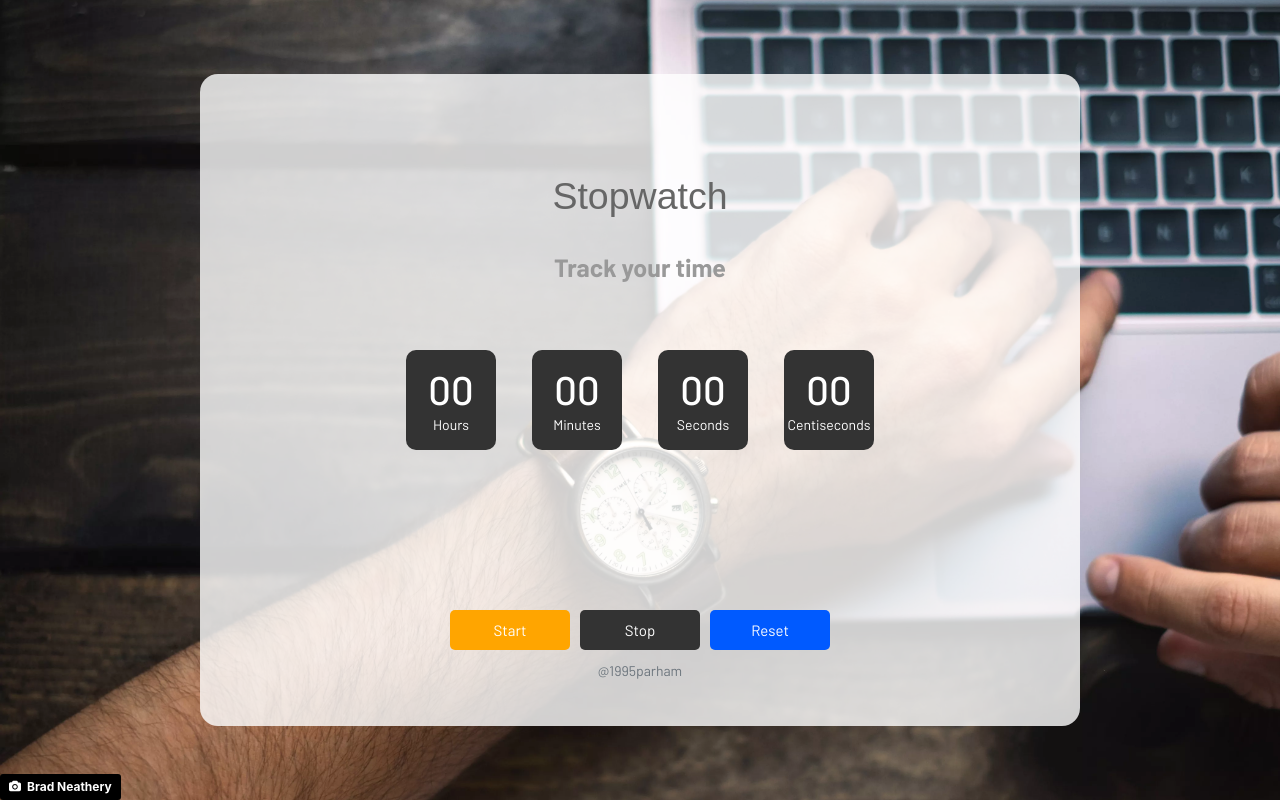
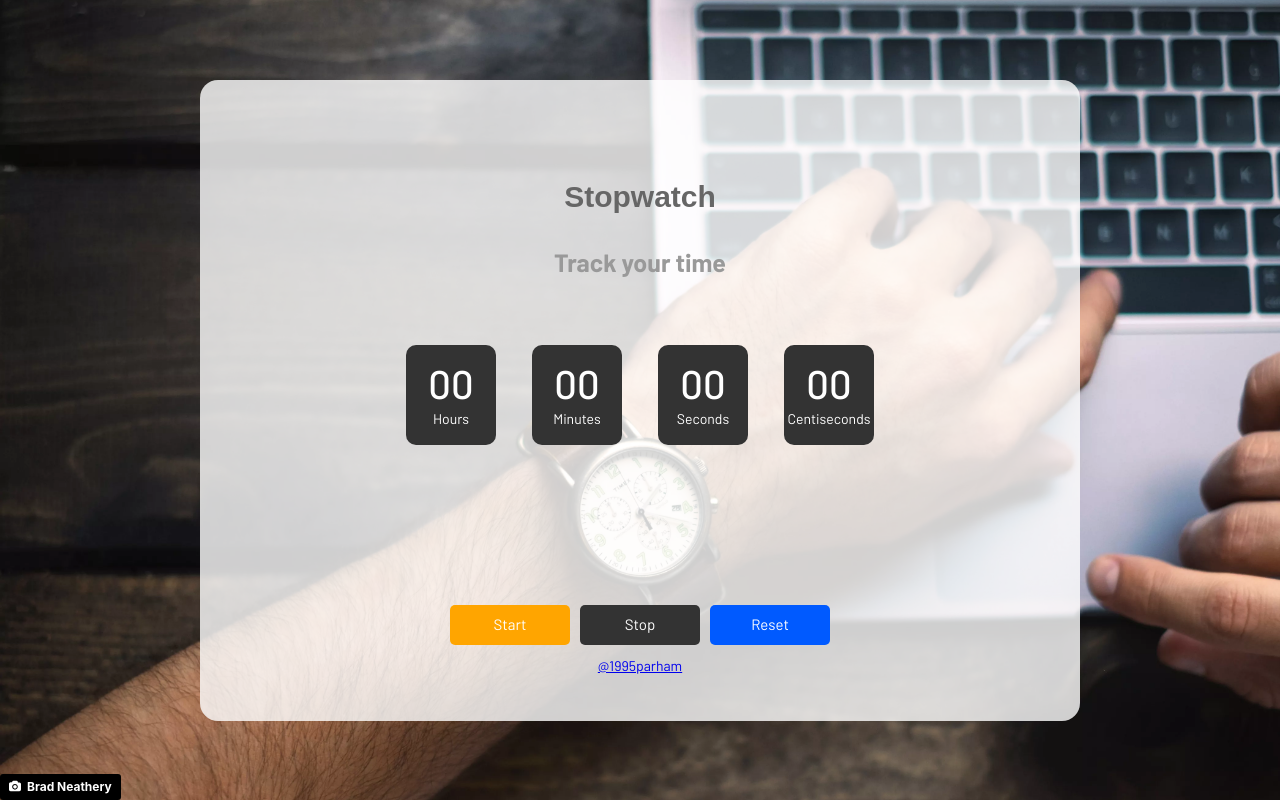
Before and after one commit to 1995parham/stopwatch, an Angular app: page / in a window 1280 px wide. Built offline with nearby package versions, Linux system fonts and the light colour scheme.

Commit message:
Removes bootstrap style.

```diff
--- a/src/styles.less
+++ b/src/styles.less
@@ -1,4 +1,3 @@
 /* You can add global styles to this file, and also import other style files */
-@import '~bootstrap/dist/css/bootstrap.min.css';
 @import 'assets/css/main.css';
 @import 'assets/css/util.css';
```
